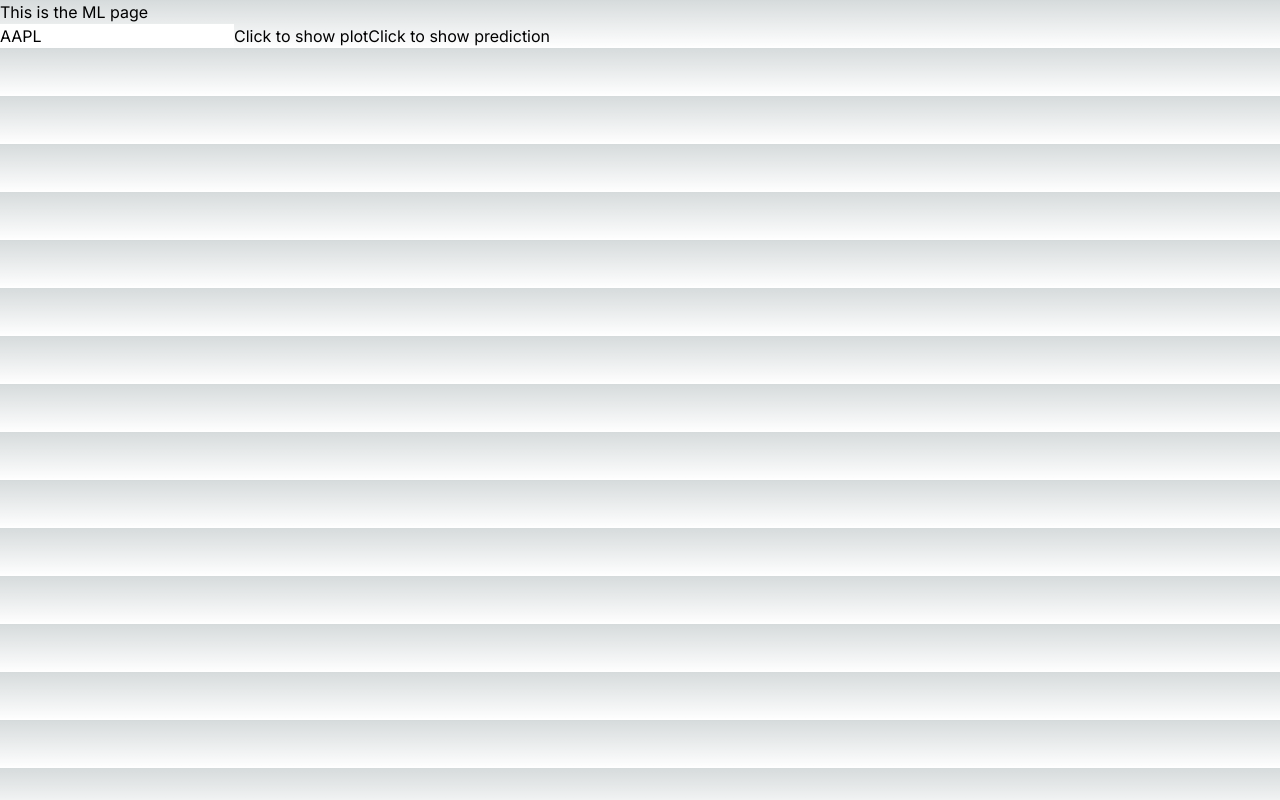
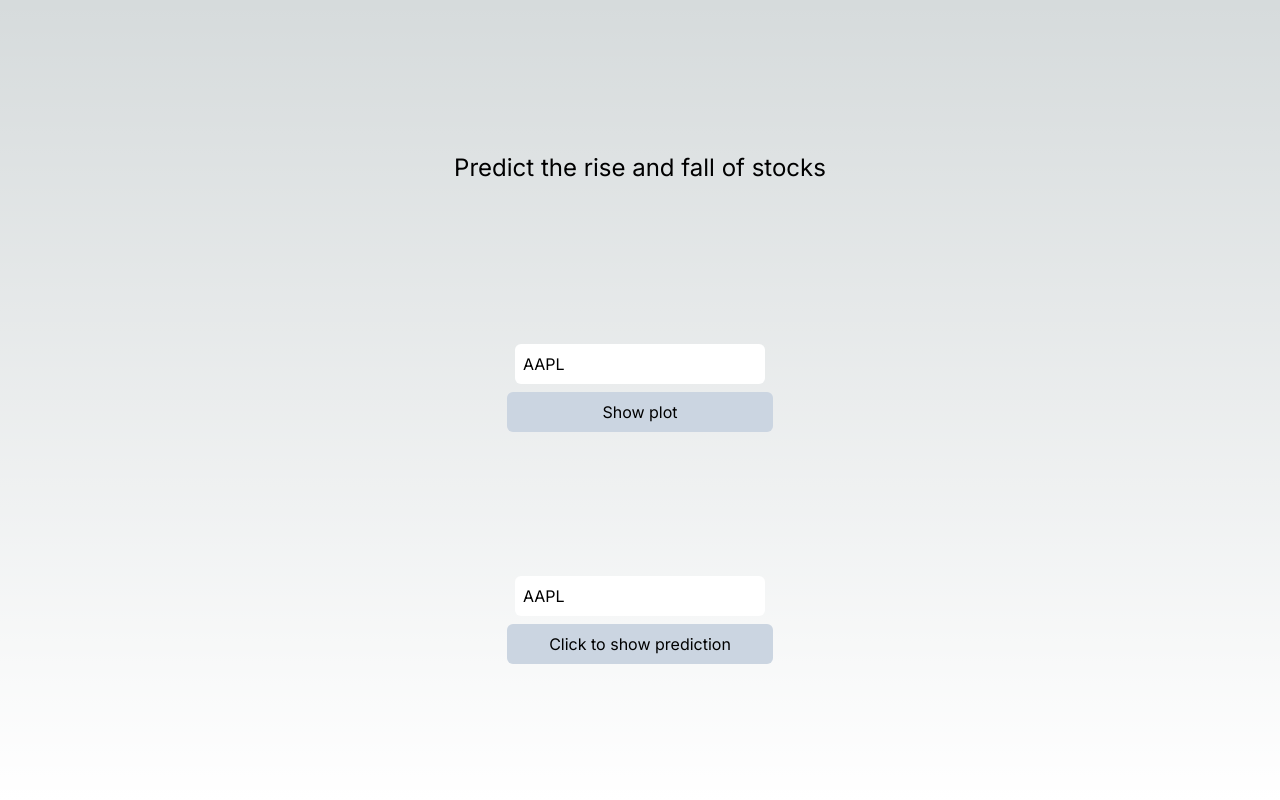
Before and after one commit to Shivansh-25/TradeVista, a Next.js app in the folder trade_vista/: page /ml in a window 1280 px wide. Built offline with nearby package versions, Linux system fonts and the light colour scheme.

Commit message:
Minor Changes

```diff
--- a/trade_vista/app/Components/NavBar.jsx
+++ b/trade_vista/app/Components/NavBar.jsx
@@ -15,7 +15,7 @@ function NavBar() {
       <nav className="flex justify-between items-center p-5 pt-0 ">
         <div className="text-[2vw]">TradeVista</div>
         <SearchBar />
-        <button onClick={handleClick}>Click to use our ml model</button>
+        <button onClick={handleClick} className="bg-slate-500 p-2 rounded-md">Predict Stocks</button>
       </nav>
     </>
   );
--- a/trade_vista/app/ml/page.jsx
+++ b/trade_vista/app/ml/page.jsx
@@ -41,25 +41,54 @@ function page() {
 
   return (
     <>
-      <div>This is the ML page</div>
+      <div className="flex flex-col justify-evenly items-center w-[100vw] h-[100vh]">
+        {" "}
+        <div className="m-2 p-2">
+          <h1 className="text-2xl">Predict the rise and fall of stocks</h1>
+        </div>
+          <div className="flex flex-col ">
             <input
               type="text"
-        className="text-black"
+              className="text-black rounded-md p-2 m-2 "
               value={companySymbol}
               onChange={handleSymbolChange}
               placeholder="Enter Company Symbol"
             />
-      <button onClick={getPlotImage}>Click to show plot</button>
+            <button
+              className="bg-slate-300 rounded-md p-2 text-black"
+              onClick={getPlotImage}
+            >
+              Show plot
+            </button>
             {closingValue && (
-        <img src={URL.createObjectURL(closingValue)} alt="Stock Price Plot" />
+              <img
+                src={URL.createObjectURL(closingValue)}
+                alt="Stock Price Plot"
+              />
             )}
-      <button onClick={getPredictedStock}>Click to show prediction</button>
+          </div>
+          <div className="flex flex-col">
+            <input
+              type="text"
+              className="text-black rounded-md p-2 m-2"
+              value={companySymbol}
+              onChange={handleSymbolChange}
+              placeholder="Enter Company Symbol"
+            />
+            <button
+              className="bg-slate-300 rounded-md p-2 text-black"
+              onClick={getPredictedStock}
+            >
+              Click to show prediction
+            </button>
             {predictionImage && (
               <img
                 src={URL.createObjectURL(predictionImage)}
                 alt="Stock Price Plot"
               />
-      )}
+            )}{" "}
+          </div>
+        </div>
     </>
   );
 }
```
Lines whose indentation alone changed are shown as unchanged.
